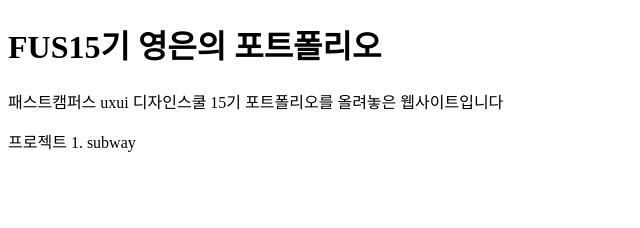
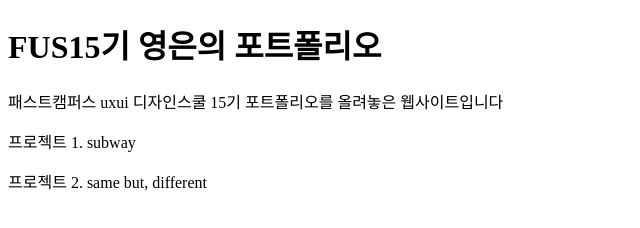
Before and after one commit to YoungeunHong/portfolio, a plain HTML site: page index.html in a window 1280 px wide. Shown: the whole page, without its empty margins (0-640 px from the left). Drawn offline with Linux system fonts and the light colour scheme.

Commit message:
프로젝트 명 -2 추가

```diff
--- a/index.html
+++ b/index.html
@@ -10,5 +10,6 @@
   <h1>FUS15기 영은의 포트폴리오</h1>
   <p>패스트캠퍼스 uxui 디자인스쿨 15기 포트폴리오를 올려놓은 웹사이트입니다</p>
   <p>프로젝트 1. subway</p>
+  <p>프로젝트 2. same but, different</p>
 </body>
 </html>
```
